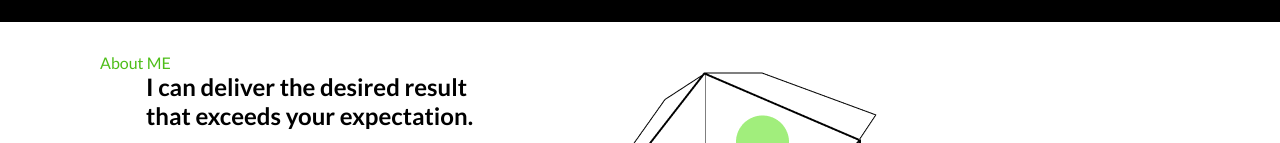
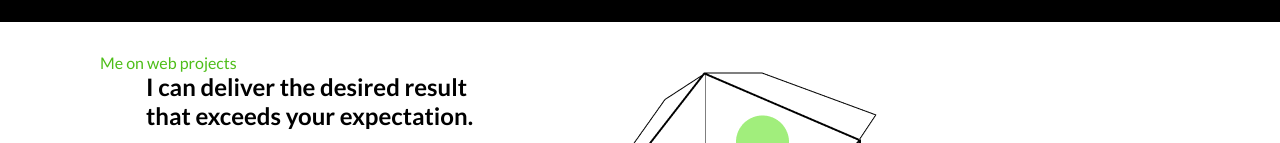
Before and after one commit to Shivam-hits/Portfolio, a React (Create React App) app in the folder frontend/: page / in a window 1280 px wide. Shown: the part 597-740 px from the top of the page. Built offline with nearby package versions, Linux system fonts and the light colour scheme.

Commit message:
about me changed

```diff
--- a/frontend/src/components/box/box.jsx
+++ b/frontend/src/components/box/box.jsx
@@ -5,7 +5,7 @@ import Open from "../../image/open_box.png"
 function Box() {
   return (
     <div className='Aboutme_container'>
-      <p className='about_me'>About ME</p>
+      <p className='about_me'>Me on web projects</p>
 
       <div className='about_parent_container'>
 
```
